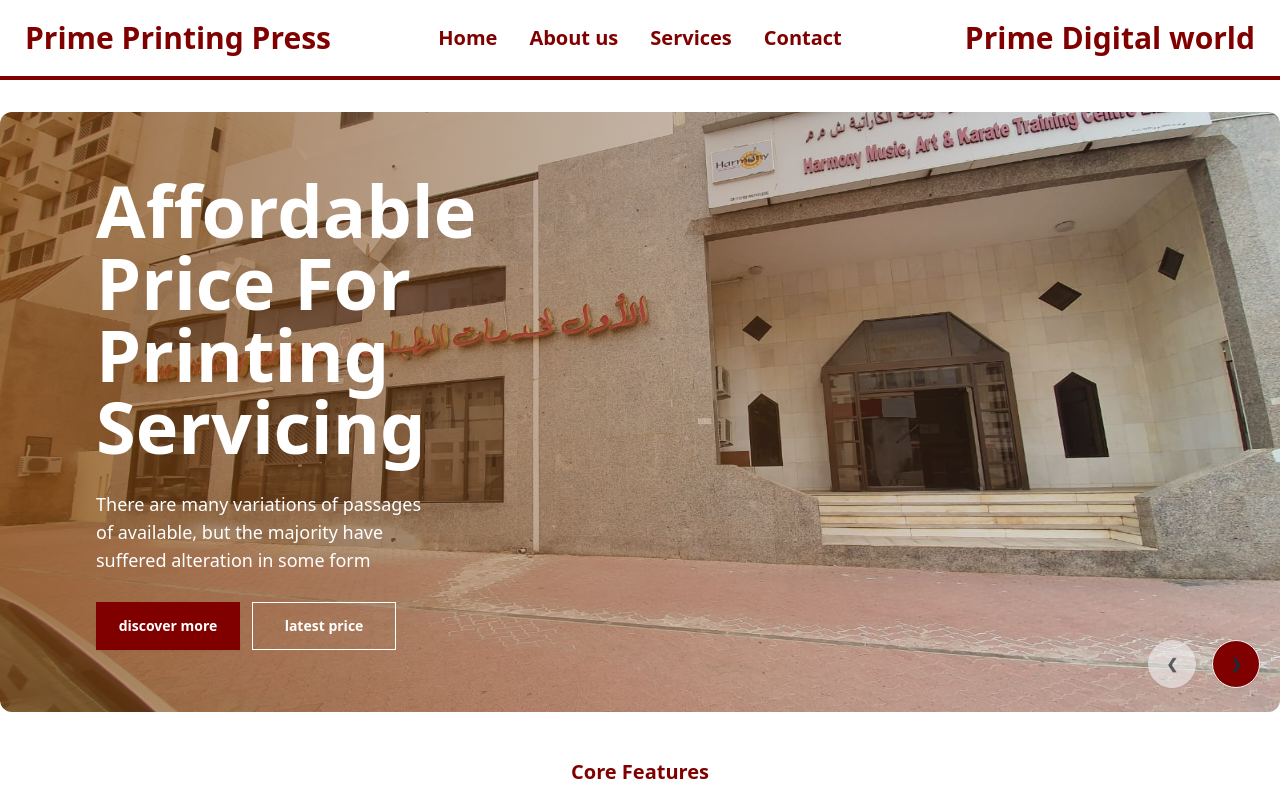
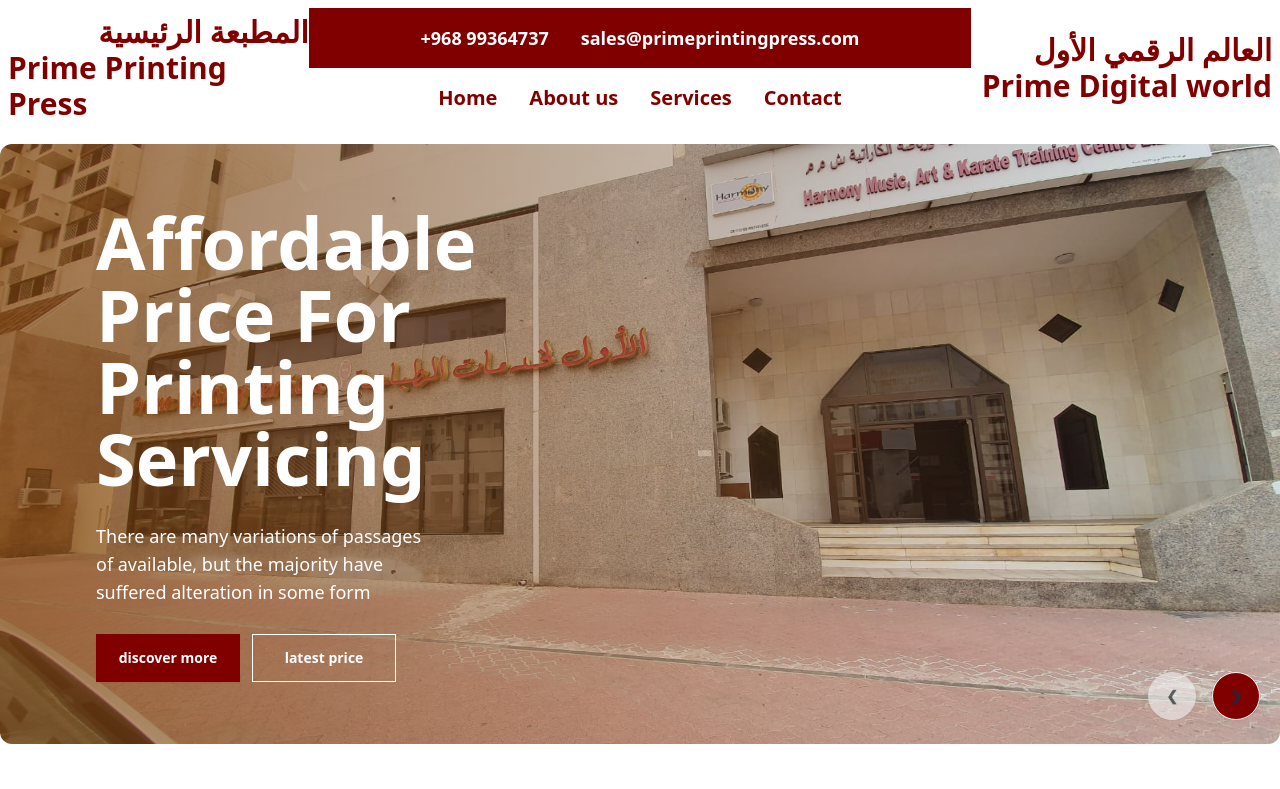
Before and after one commit to asib11/printing-press, a React (Vite) app: page / in a window 1280 px wide. Shown: the top 789 px of the page. Built offline with nearby package versions, Linux system fonts and the light colour scheme.

Commit message:
navbar correction

```diff
--- a/src/components/Header/Header.jsx
+++ b/src/components/Header/Header.jsx
@@ -6,7 +6,7 @@ import img5 from '../../assets/banner/WhatsApp Image 2023-12-23 at 14.20.26_3cb4
 import img6 from '../../assets/banner/WhatsApp Image 2023-12-23 at 14.20.23_8d815213.jpg'
 const Header = () => {
     return (
-        <div className="carousel w-full rounded-xl h-[600px] mt-8">
+        <div className="carousel w-full rounded-xl h-[600px] mt-2">
             <div id="slide1" className="carousel-item relative w-full ">
                 <img src={img1} className="w-full " />
                 <div className="absolute flex items-center top-0 bottom-0 bg-gradient-to-r from-[#803c00a9] to-[rgba(128, 0, 0, 0.00)] ">
--- a/src/components/Home/Home.jsx
+++ b/src/components/Home/Home.jsx
@@ -6,8 +6,8 @@ const Home = () => {
     return (
         <div>
             <Header></Header>
+            <AboutUs></AboutUs>
             <CoreFeature></CoreFeature>
-            <AboutUs></AboutUs>
         </div>
     );
 };
--- a/src/components/Navbar/Navbar.jsx
+++ b/src/components/Navbar/Navbar.jsx
@@ -27,7 +27,7 @@ const Navbar = () => {
     </>
 
     return (
-        <div className="navbar  text-[#800000] border-b-4 border-[#800000]">
+        <div className="navbar  text-[#800000] ">
             <div className="navbar-start">
                 <div className="dropdown">
                     <div tabIndex={0} role="button" className="btn btn-ghost lg:hidden">
@@ -39,9 +39,18 @@ const Navbar = () => {
                         }
                     </ul>
                 </div>
-                <a className="btn btn-ghost text-3xl">Prime Printing Press</a>
+                <Link className="text-3xl font-semibold">
+                    <div >
+                        <p className="text-end">المطبعة الرئيسية</p>
+                        <p>Prime Printing Press</p>
+                    </div>
+                </Link>
             </div>
-            <div className="navbar-center hidden lg:flex">
+            <div className="navbar-center hidden lg:flex flex-col">
+                <ul className="menu menu-horizontal text-lg px-24 font-semibold bg-[#800000] text-white">
+                    <li><Link>+968 99364737</Link></li>
+                    <li><Link>sales@primeprintingpress.com</Link></li>
+                </ul>
                 <ul className="menu menu-horizontal px-1 text-xl font-semibold">
                     {/* <li><a>Item 1</a></li>
                     <li>
@@ -58,9 +67,15 @@ const Navbar = () => {
                         navbarItem
                     }
                 </ul>
+
             </div>
             <div className="navbar-end">
-                <a className="btn btn-ghost text-3xl">Prime Digital world</a>
+                <Link className="text-3xl font-semibold">
+                    <div>
+                        <p className="text-end">العالم الرقمي الأول</p>
+                        <p>Prime Digital world</p>
+                    </div>
+                </Link>
             </div>
         </div>
     );
```
